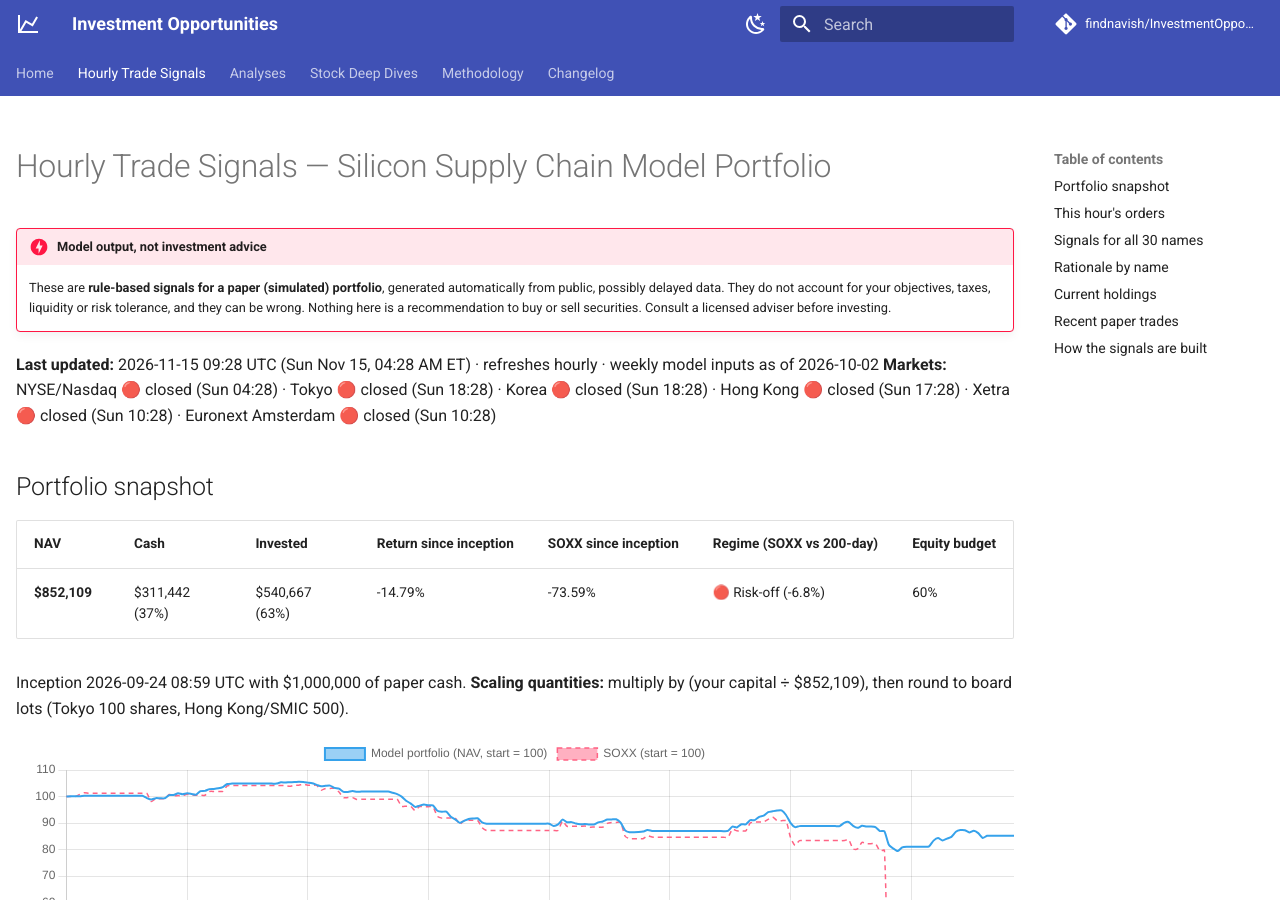
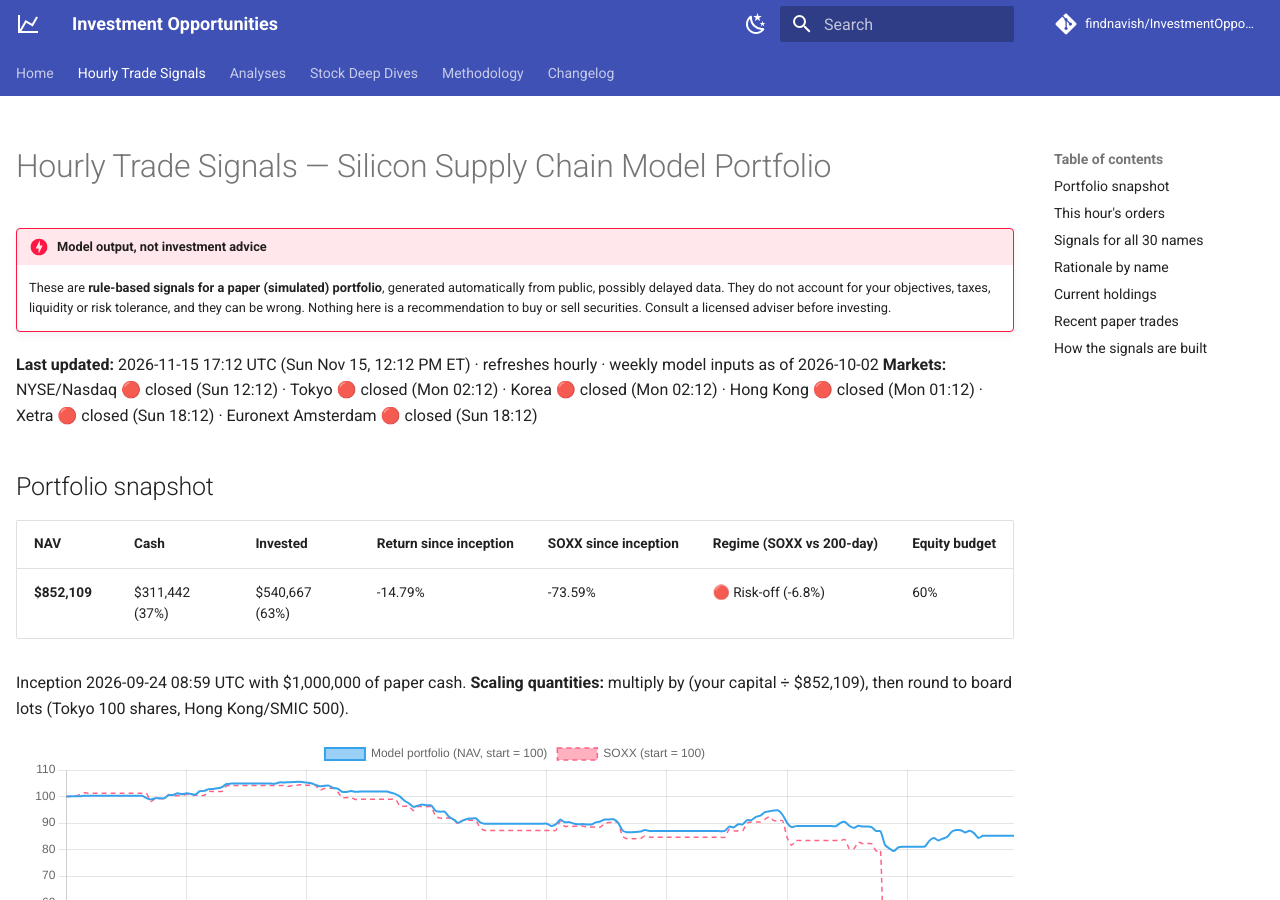
Before and after one commit to findnavish/InvestmentOpportunities, an MkDocs documentation site: the page built from docs/trade-signals/index.md, in a window 1280 px wide and 900 px high. Built offline with MkDocs 1.6.1 and Material for MkDocs 9.7.7, drawn with Linux system fonts in a browser that asks for light colours; comment, search, counter and statistics services are not loaded.

Commit message:
Signals update 2026-11-15 17:12 UTC

```diff
--- a/docs/trade-signals/index.md
+++ b/docs/trade-signals/index.md
@@ -8,8 +8,8 @@ hide:
 !!! danger "Model output, not investment advice"
     These are **rule-based signals for a paper (simulated) portfolio**, generated automatically from public, possibly delayed data. They do not account for your objectives, taxes, liquidity or risk tolerance, and they can be wrong. Nothing here is a recommendation to buy or sell securities. Consult a licensed adviser before investing.
 
-**Last updated:** 2026-11-15 09:28 UTC (Sun Nov 15, 04:28 AM ET) · refreshes hourly · weekly model inputs as of 2026-10-02
-**Markets:** NYSE/Nasdaq 🔴 closed (Sun 04:28) · Tokyo 🔴 closed (Sun 18:28) · Korea 🔴 closed (Sun 18:28) · Hong Kong 🔴 closed (Sun 17:28) · Xetra 🔴 closed (Sun 10:28) · Euronext Amsterdam 🔴 closed (Sun 10:28)
+**Last updated:** 2026-11-15 17:12 UTC (Sun Nov 15, 12:12 PM ET) · refreshes hourly · weekly model inputs as of 2026-10-02
+**Markets:** NYSE/Nasdaq 🔴 closed (Sun 12:12) · Tokyo 🔴 closed (Mon 02:12) · Korea 🔴 closed (Mon 02:12) · Hong Kong 🔴 closed (Mon 01:12) · Xetra 🔴 closed (Sun 18:12) · Euronext Amsterdam 🔴 closed (Sun 18:12)
 
 ## Portfolio snapshot
 
```
Also changed, not shown: docs/trade-signals/nav.json (+1 -1 lines).
